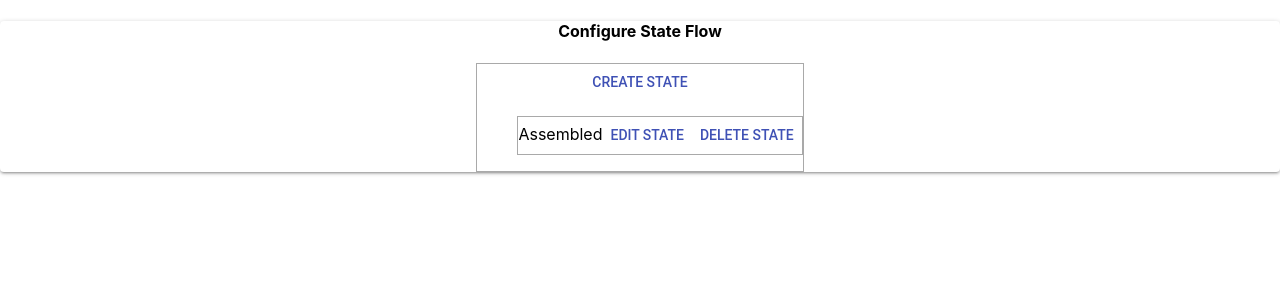
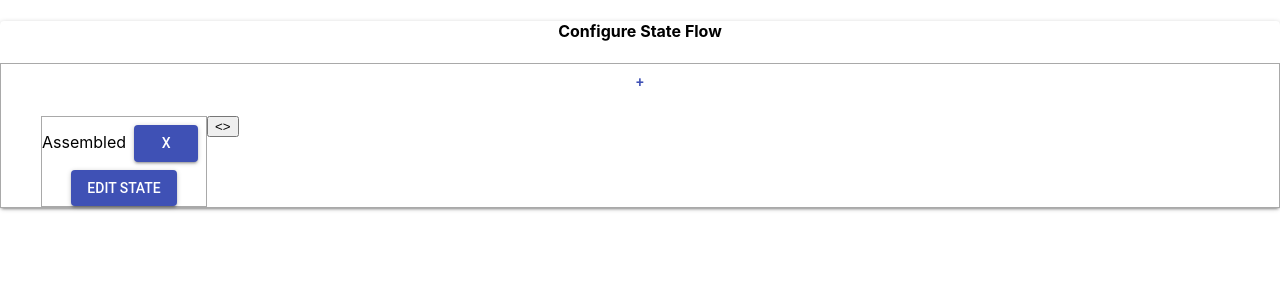
Before and after one commit to abhinew/Stateflow-manager, a React (Create React App) app in the folder client/: page / in a window 1280 px wide. Shown: the top 300 px of the page. Built offline with nearby package versions, Linux system fonts and the light colour scheme.

Commit message:
edit and delete state frontend implemented

```diff
--- a/client/src/App.js
+++ b/client/src/App.js
@@ -12,7 +12,8 @@ class App extends Component {
 
       <div className="App">
         <Route exact path="/" component={FlowManagement} />
-
+        <Route exact path="/edit-state/:stateName/:position" component={EditStateForm} />
+        <Route exact path="/" render={() => <Redirect to="/" />} />
       </div>
       </Router>
     );
--- a/client/src/actions/states.js
+++ b/client/src/actions/states.js
@@ -1,10 +1,9 @@
 // import state from "../reducers/state";
-
-
-
 
 export const ADD_STATE = 'ADD_STATE'
 export const CHANGE_STATE_ORDER = 'CHANGE_STATE_ORDER'
+export const UPDATE_STATE = 'UPDATE_STATE'
+export const DELETE_STATE = 'DELETE_STATE'
 
 
 
@@ -15,6 +14,24 @@ export const addState = state => {
     }
 }
 
+export const updateState = state => {
+    console.log("state", state)
+    return {
+    type: UPDATE_STATE,
+    payload: state
+    }
+}
+
+export const deleteState = state => {
+    console.log("state", state)
+    return {
+    type: DELETE_STATE,
+    payload: state
+    }
+}
+
+
+
 export const changeStateOrder = states => {
     return {
     type: CHANGE_STATE_ORDER,
--- a/client/src/components/states/EditStateForm.js
+++ b/client/src/components/states/EditStateForm.js
@@ -4,18 +4,34 @@ import TextField from '@material-ui/core/TextField';
 import { Button } from '@material-ui/core';
 import { withStyles } from '@material-ui/core/styles';
 import Paper from '@material-ui/core/Paper';
+import {updateState} from '../../actions/states'
+import {Redirect} from 'react-router-dom'
 
 
 class EditStateForm extends PureComponent {
+    constructor(props) {
+        super(props);
+        console.log(props)
+        this.state = {
+            name: props.match.params.stateName,
+            position: parseInt(props.match.params.position, 10)
+        }
+    }
+    handleStateSubmit = () => {
+        this.props.updateState(this.state);
+        this.props.history.push('/');
+    }
 
     render() {
         return(
             <Paper>
-
+                Enter new state: <input type="text" onChange={(event) => {this.setState({ name: event.target.value })}} value ={this.state.name}/>
+                <Button onClick={this.handleStateSubmit}>Submit</Button>
+                <Button> Cancel</Button>
             </Paper>
         )
     }
 
 }
 
-export default EditStateForm
+export default connect( null, { updateState })(EditStateForm)
--- a/client/src/components/states/FlowManagement.css
+++ b/client/src/components/states/FlowManagement.css
@@ -4,7 +4,7 @@
 border: solid 1px darkgrey;
 /*
 width: 100px; */
-display: inline-block;
+/* display: inline-block; */
 }
 
 li {
@@ -15,3 +15,14 @@ li {
     border: solid 1px darkgrey;
 
 }
+
+.state-container, .sortButton {
+    float: left;
+}
+
+.statebox:after {
+    content: "";
+    display: block;
+    clear: both
+
+}
--- a/client/src/components/states/FlowManagement.js
+++ b/client/src/components/states/FlowManagement.js
@@ -8,10 +8,15 @@ import DialogContent from '@material-ui/core/DialogContent';
 import DialogTitle from '@material-ui/core/DialogTitle';
 import TextField from '@material-ui/core/TextField';
 import { Button } from '@material-ui/core';
-import { addState, changeStateOrder } from '../../actions/states'
+import { addState, changeStateOrder, deleteState } from '../../actions/states'
 import { Link } from 'react-router-dom'
+import { withStyles } from '@material-ui/core/styles';
 
-
+const styles = theme => ({
+    button: {
+        margin: theme.spacing.unit,
+      }
+})
 
 class FlowManagement extends PureComponent {
 
@@ -65,50 +70,23 @@ class FlowManagement extends PureComponent {
 
     }
 
-
-
-    renderEditDialog = () => {
-
-        return (<Dialog open={true}
-            onClose={this.handleClose}>
-            <DialogTitle id="form-dialog-title">Create state</DialogTitle>
-            <DialogContent>
-                <TextField
-                autoFocus
-                margin="dense"
-                id="State"
-                label="Enter new state"
-                type="text"
-                fullWidth
-                onChange={this.handleChange.bind(this)}
-                />
-
-            </DialogContent>
-            <DialogActions>
-                <Button  onClick={this.handleClose} color="primary">
-                Cancel
-                </Button>
-                <Button  onClick={this.handleSubmit.bind(this)} color="primary">
-                Submit
-                </Button>
-            </DialogActions>
-        </Dialog>)
-
-    }
-
-
-
-
     displayState = (state) => {
+        let {classes} = this.props;
         return ( <li key={state.name}>
            <div className="state-container">
-                {state.name}
-                <Button color="primary">edit state</Button>
-                <Button color="primary">delete state</Button>
+
+                {state.name}<Button variant="contained" className={classes.button} color="primary" onClick={this.props.deleteState.bind(this, state.name)}>X</Button>
+                <br />
+                <Link to={`/edit-state/${state.name}/${state.position}`} ><Button  variant="contained" color="primary">edit state</Button></Link>
+                < br/>
+
             </div>
+            <input className="sortButton" type="button" value="<>" onClick={this.props.changeStateOrder}/>
         </li>)
     }
     render () {
+
+        let {classes} = this.props;
         console.log(this.props.states.length)
         let states = this.props.states;
         let isDialogOpen = this.state.open;
@@ -118,10 +96,7 @@ class FlowManagement extends PureComponent {
                 <div className="statebox">
 
                    {/* {this.props.states.length? this.props.states[this.props.states.length - 1].name : <Button name="addStateButton" onClick={this.handleClick}>+</Button>}  */}
-                   <Button color="primary" name="addStateButton" onClick={this.handleClick}>create state</Button>
-
-
-
+                   <Button color="primary" name="addStateButton" onClick={this.handleClick}>+</Button>
                    <ul>
                        {states.map(this.displayState)}
                    </ul>
@@ -129,7 +104,6 @@ class FlowManagement extends PureComponent {
                 </div>
 
                 { isDialogOpen? this.renderDialog() : null}
-                { isDialogOpen? this.renderEditDialog() : null}
 
             </Paper>
 
@@ -141,4 +115,6 @@ const mapStateToProps = (state) => {
         states: state.states
     }
 }
-export default connect( mapStateToProps, { addState, changeStateOrder })(FlowManagement)
+
+let FlowManagementWrapper = withStyles(styles)(FlowManagement);
+export default connect( mapStateToProps, { addState, changeStateOrder, deleteState })(FlowManagementWrapper)
--- a/client/src/reducers/states.js
+++ b/client/src/reducers/states.js
@@ -1,4 +1,4 @@
-import { ADD_STATE, CHANGE_STATE_ORDER } from '../actions/states';
+import { ADD_STATE, CHANGE_STATE_ORDER, UPDATE_STATE, DELETE_STATE } from '../actions/states';
 import initialState from '../../src/initialState';
 
 export default (state = initialState.stateList, {type, payload}) => {
@@ -10,8 +10,20 @@ export default (state = initialState.stateList, {type, payload}) => {
                 position: newState[newState.length - 1].position + 1
             }
             return newState.concat(createdState)
+
+        case UPDATE_STATE:
+            let element = newState.find(state => state.position === payload.position)
+            let currentIndex = newState.indexOf(element)
+            newState[currentIndex].name = payload.name;
+            return newState
+
+        case DELETE_STATE:
+        console.log("payload", payload)
+        console.log("payload", typeof(payload))
+
+            return  newState.filter(state => state.name !== payload)
+
         case CHANGE_STATE_ORDER:
-
             let element1 = newState.find(state => state.name === payload[0]);
             let element2 = newState.find(state => state.name === payload[1]);
             let firstIndex = newState.indexOf(element1);
```
